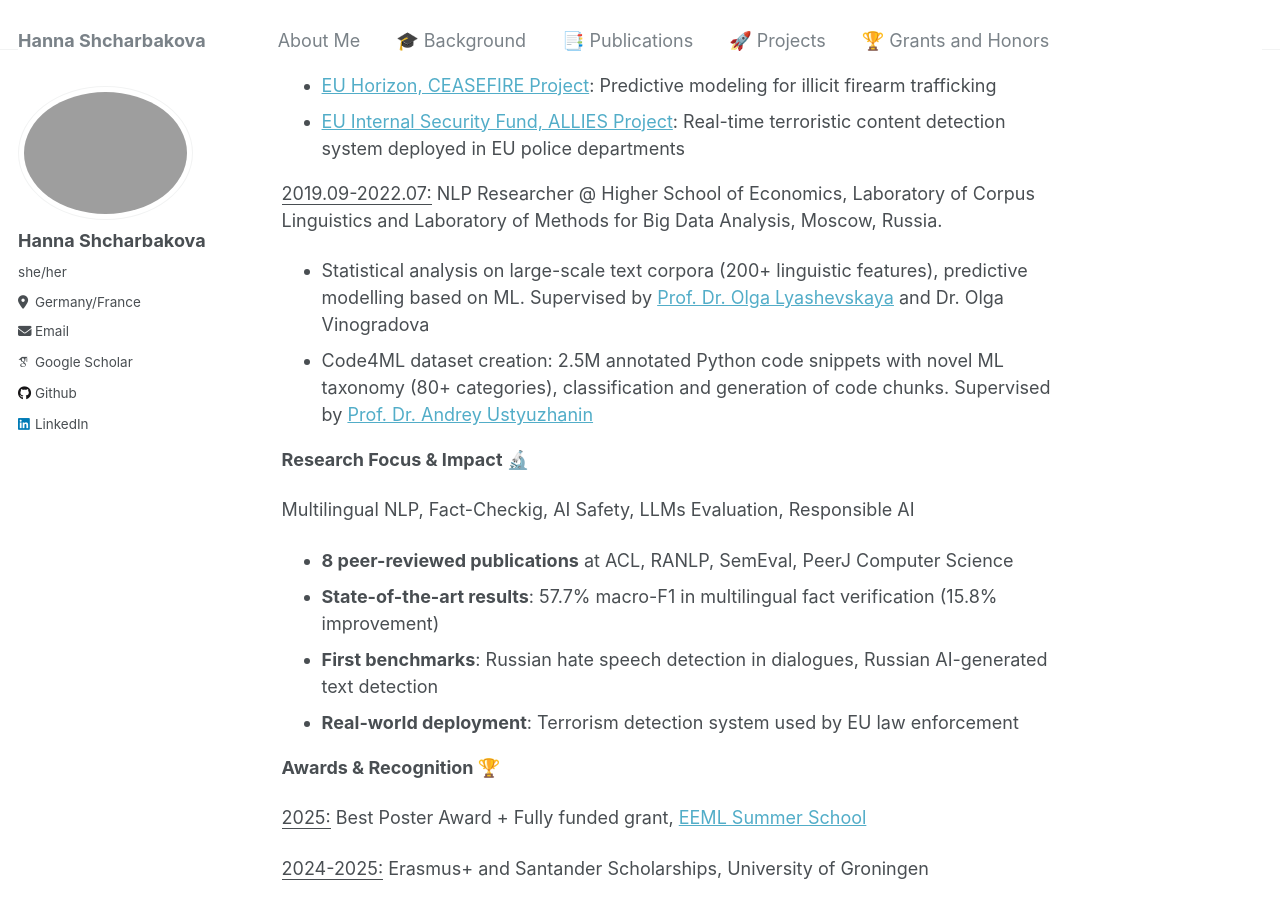
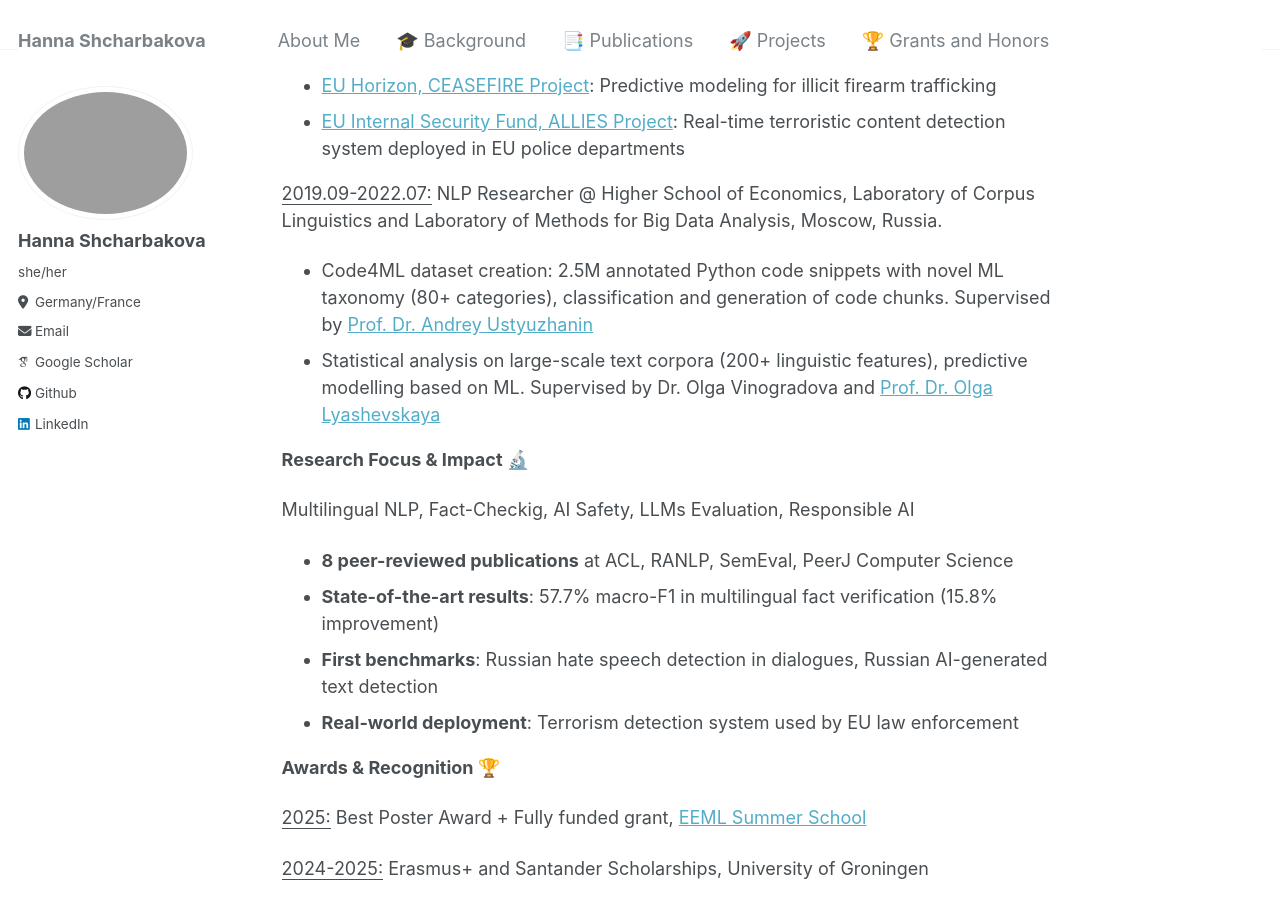
Before and after one commit to Aniezka/aniezka.github.io, a Jekyll site: the page built from background/index.md, in a window 1280 px wide and 900 px high, scrolled down 638 px. Built offline with Jekyll 4.4.1, drawn with Linux system fonts in a browser that asks for light colours; some web fonts are replaced.

Commit message:
Update index.md

```diff
--- a/background/index.md
+++ b/background/index.md
@@ -22,8 +22,8 @@ title: "Background"
 * [EU Internal Security Fund, ALLIES Project](https://home-affairs.ec.europa.eu/projects/allies_en): Real-time terroristic content detection system deployed in EU police departments
 
 <u>2019.09-2022.07:</u> NLP Researcher @ Higher School of Economics, Laboratory of Corpus Linguistics and Laboratory of Methods for Big Data Analysis, Moscow, Russia.
-* Statistical analysis on large-scale text corpora (200+ linguistic features), predictive modelling based on ML. Supervised by [Prof. Dr. Olga Lyashevskaya](https://www.hse.ru/en/staff/olesar/) and Dr. Olga Vinogradova
 * Code4ML dataset creation: 2.5M annotated Python code snippets with novel ML taxonomy (80+ categories), classification and generation of code chunks. Supervised by [Prof. Dr. Andrey Ustyuzhanin](https://constructor.university/faculty-member/andrey-ustyuzhanin)
+* Statistical analysis on large-scale text corpora (200+ linguistic features), predictive modelling based on ML. Supervised by Dr. Olga Vinogradova and [Prof. Dr. Olga Lyashevskaya](https://www.hse.ru/en/staff/olesar/)
 
 **Research Focus & Impact 🔬**
 
```
